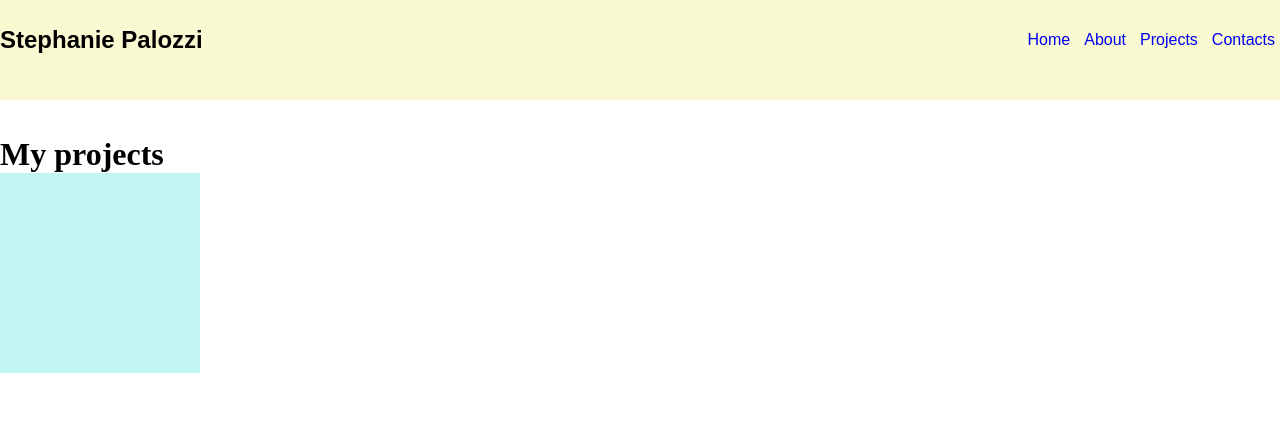
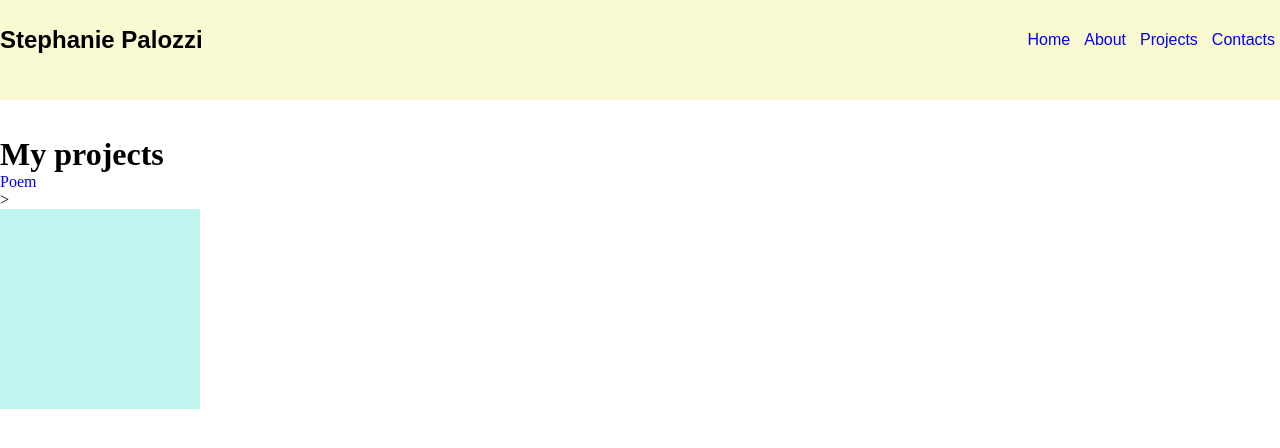
Before and after one commit to stephanie715/stephanie715.github.io, a plain HTML site: page projects.html in a window 1280 px wide. Drawn offline with Linux system fonts and the light colour scheme.

Commit message:
projects

```diff
--- a/projects.html
+++ b/projects.html
@@ -28,6 +28,9 @@
 <div class= "content-container">
   <div class= "content">
     <h1>My projects</h1>
+    <body>
+      <ul>
+        <li> <a href= "poem.html">Poem</a></li>>
   <div class = "poem"></div>
 </div>
 	<script src="script.js">
```
